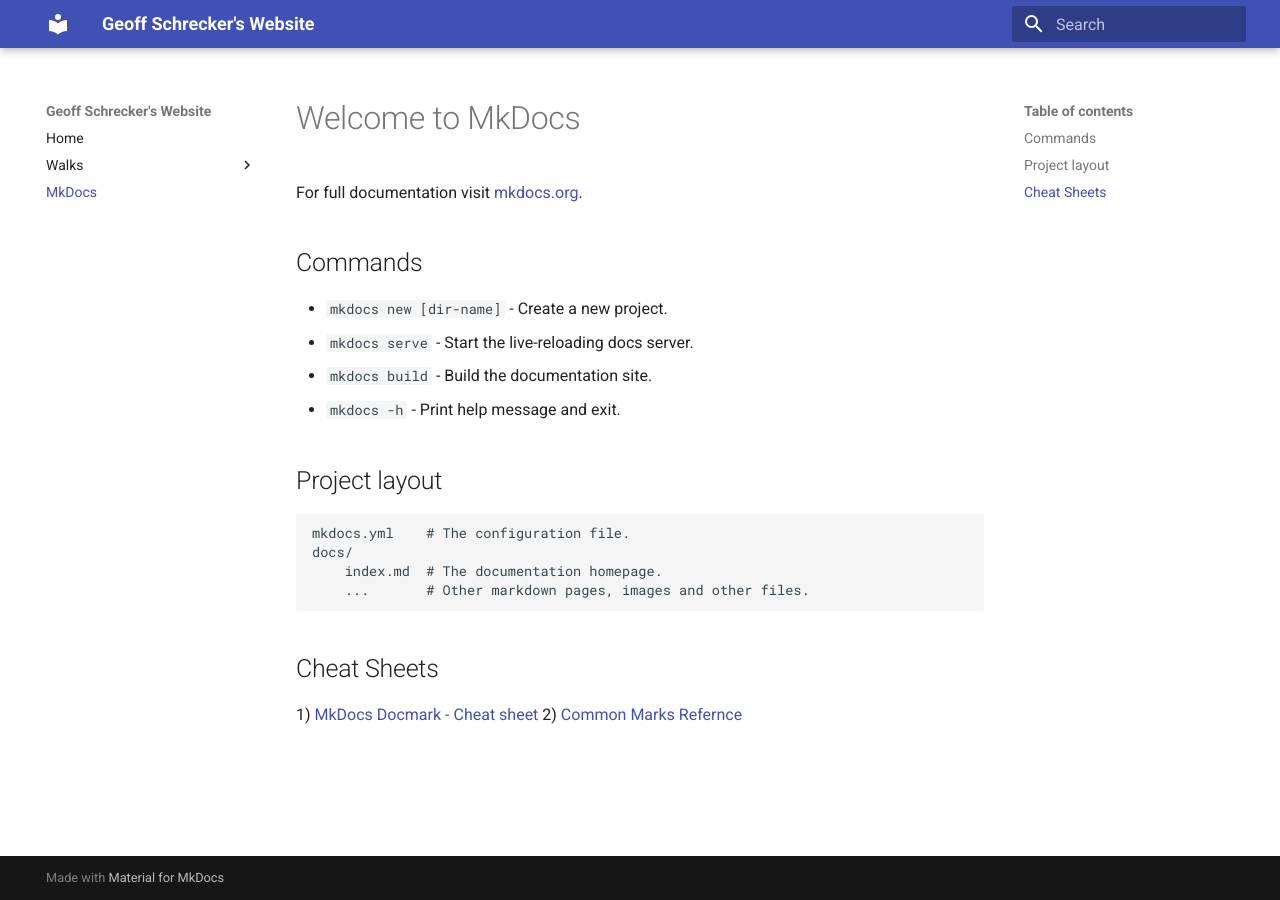
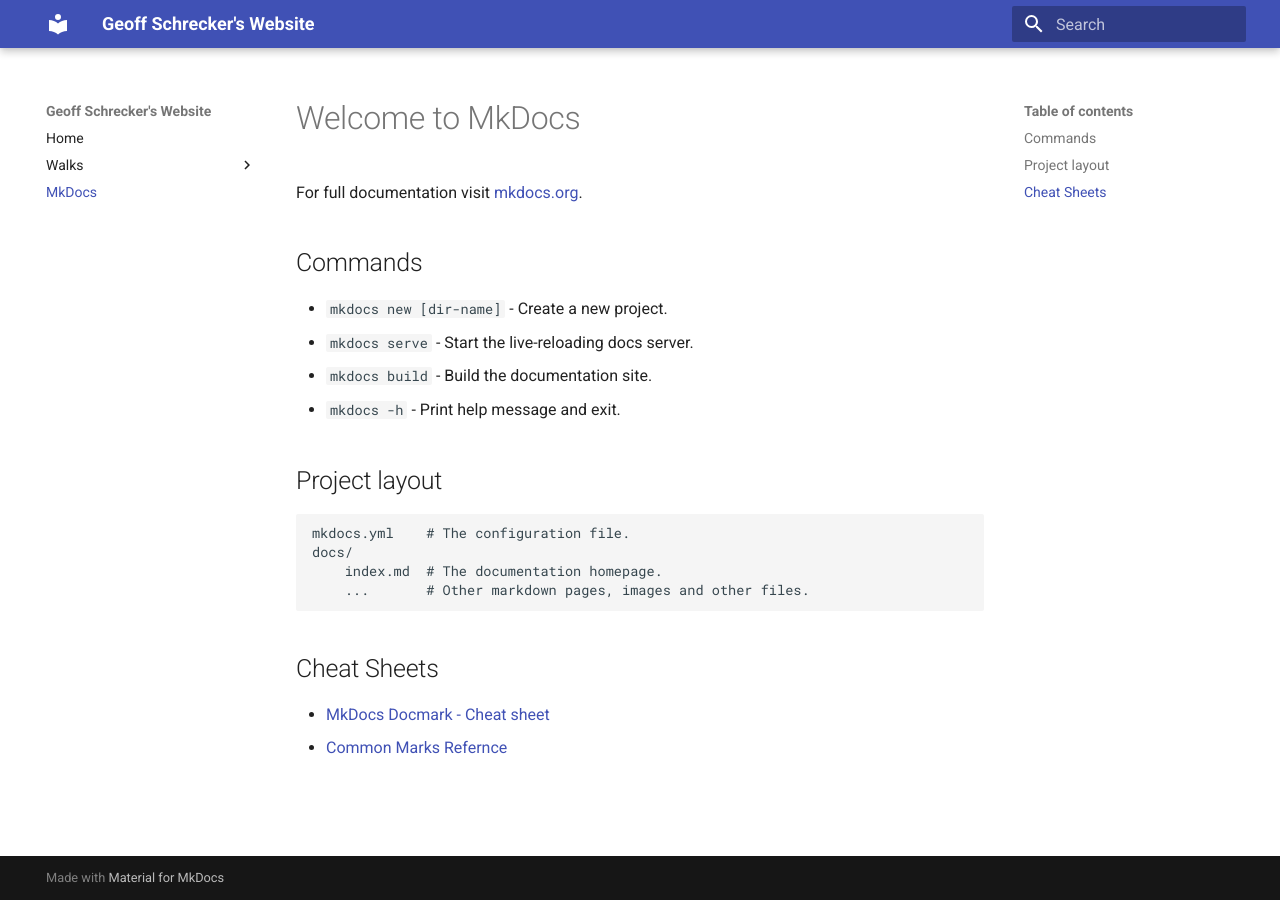
Before and after one commit to GeoffSchrecker/geoffschrecker, an MkDocs documentation site: the page built from docs/mkdocs.md, in a window 1280 px wide. Built offline with MkDocs 1.6.1 and Material for MkDocs 9.7.7, drawn with Linux system fonts in a browser that asks for light colours.

Commit message:
revert to bullet list

```diff
--- a/docs/mkdocs.md
+++ b/docs/mkdocs.md
@@ -18,5 +18,5 @@
 
 ## Cheat Sheets
 
-1) [MkDocs Docmark - Cheat sheet](https://yakworks.github.io/docmark/cheat-sheet/)
-2) [Common Marks Refernce](https://commonmark.org/help/)
+* [MkDocs Docmark - Cheat sheet](https://yakworks.github.io/docmark/cheat-sheet/)
+* [Common Marks Refernce](https://commonmark.org/help/)
```
